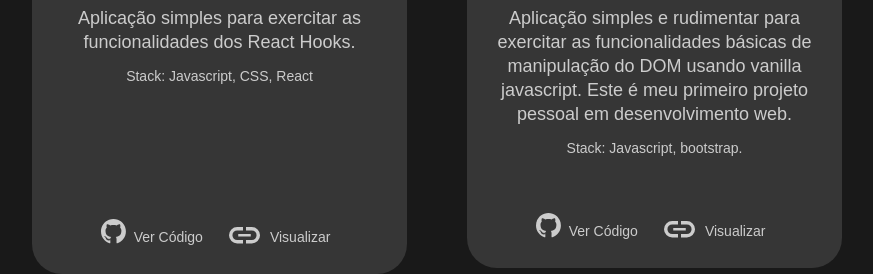
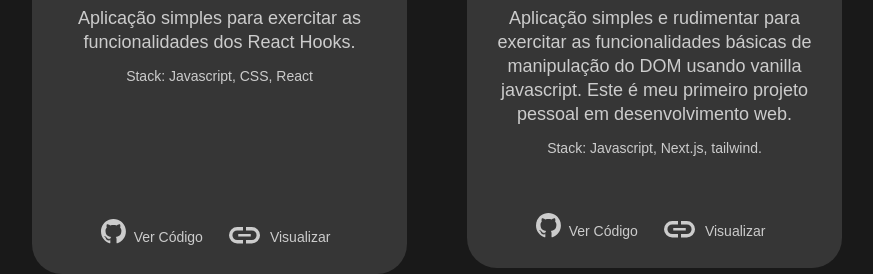
Before and after one commit to Carlos-Teixeira-Jr/portfolio, a Next.js app: page / in a window 1280 px wide. Shown: the part 2320-2594 px from the top of the page, without its empty margins (203-1076 px from the left). Built offline with nearby package versions, Linux system fonts and the light colour scheme.

Commit message:
quote carousel project updated

```diff
--- a/src/components/projects.tsx
+++ b/src/components/projects.tsx
@@ -199,7 +199,7 @@ const Projects: React.FC<IProjects> = ({selectedLanguage}) => {
             <div className="max-w-[375px] h-fit p-5 bg-[#363636] rounded-b-[30px]">
               <h2 className=" text-3xl font-semibold leading-6 mb-3 text-center">Quotes Carroussel</h2>
               <p className="text-center mb-3 text-lg font-light leading-6">{t('translation.projects.quotesCarroussel')}</p>
-              <p className="text-center text-sm">Stack: Javascript, bootstrap.</p>
+              <p className="text-center text-sm">Stack: Javascript, Next.js, tailwind.</p>
               <div className="mt-5 items-baseline">
                 {/* <div className="flex justify-center lg:mt-[55px] md:mt-[55px] mt-[55px]"> */}
                 <div
```
